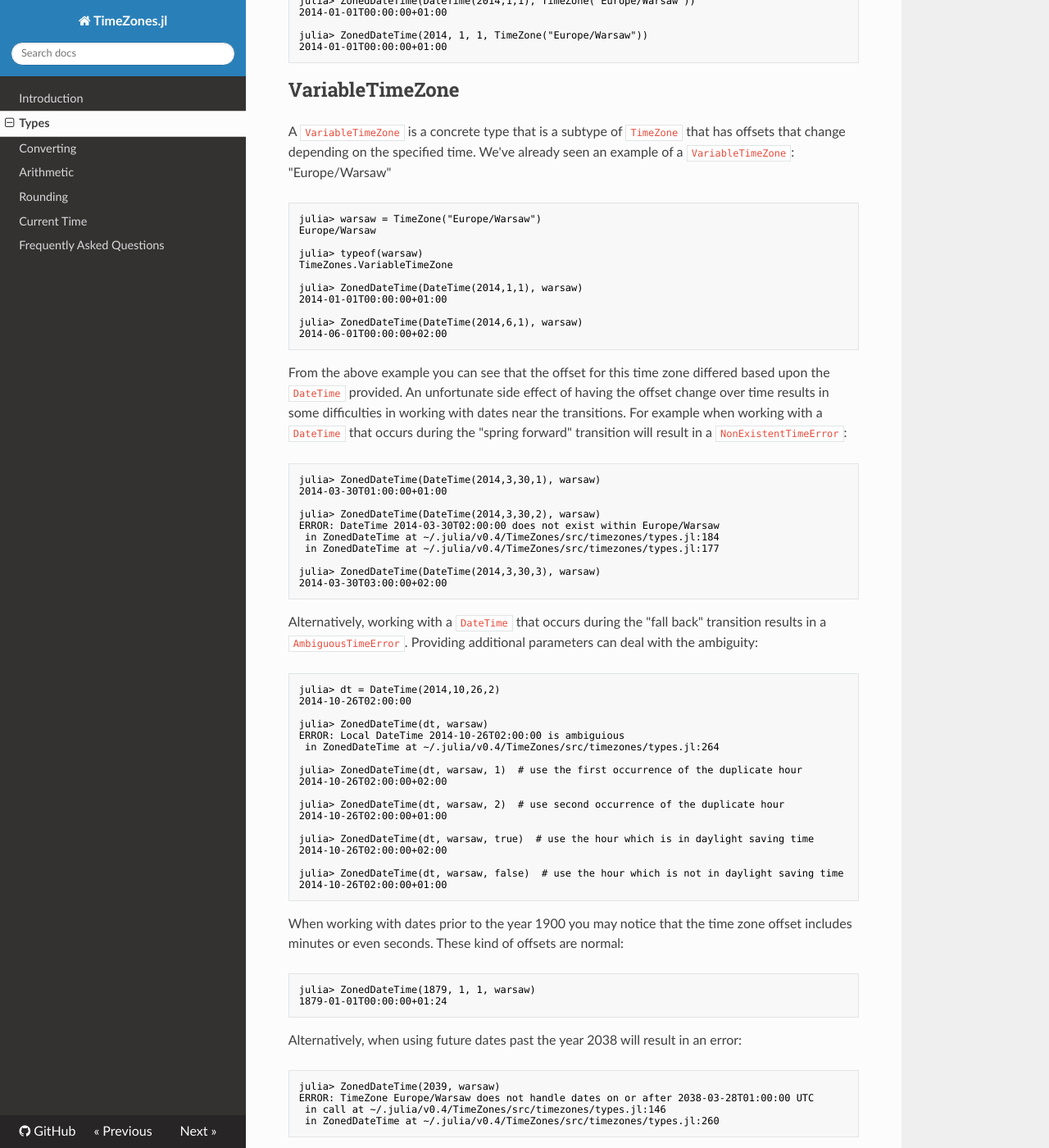
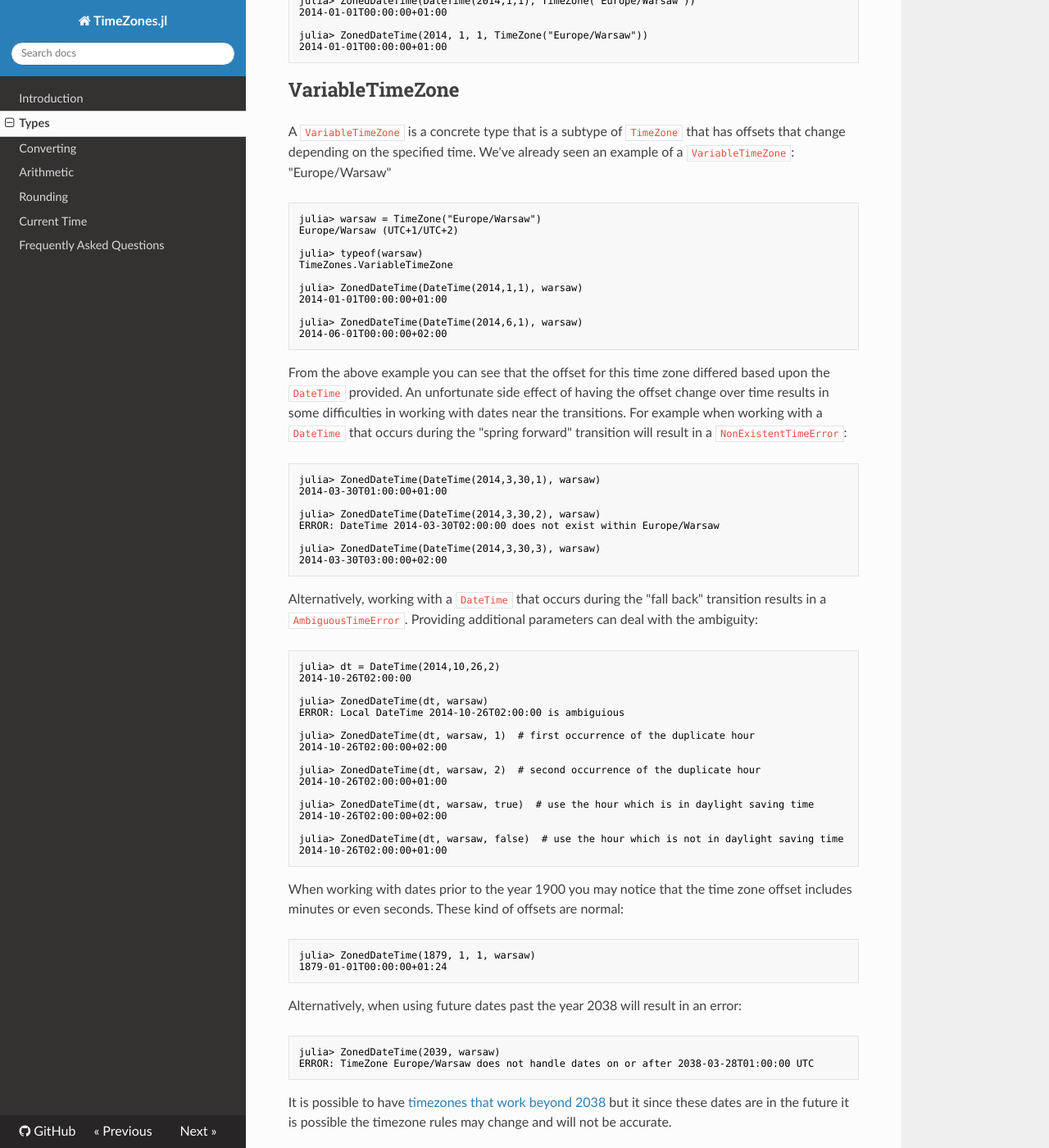
Before and after one commit to JuliaTime/TimeZones.jl, an MkDocs documentation site: the page built from docs/types.md, in a window 1280 px wide and 1400 px high, scrolled down 636 px. Shown: the whole window at 82% size. Built offline with MkDocs 1.6.1, drawn with Linux system fonts in a browser that asks for light colours; nearby versions of some CDN libraries; old or Windows-style settings are respelled for this version of MkDocs.

Commit message:
Update documentation with missed changes

````diff
--- a/docs/types.md
+++ b/docs/types.md
@@ -6,7 +6,7 @@ A `TimeZone` is an abstract type that represents information regarding a specifi
 TimeZone("Europe/Warsaw")
 ```
 
-To see all of the [currently available](/faq/#why-are-the-etc-time-zones-unsupported) time zone names:
+To see all of the [currently available](faq#why-are-the-etc-time-zones-unsupported) time zone names:
 
 ```julia
 timezone_names()
@@ -32,7 +32,7 @@ A `VariableTimeZone` is a concrete type that is a subtype of `TimeZone` that has
 
 ```julia
 julia> warsaw = TimeZone("Europe/Warsaw")
-Europe/Warsaw
+Europe/Warsaw (UTC+1/UTC+2)
 
 julia> typeof(warsaw)
 TimeZones.VariableTimeZone
@@ -52,8 +52,6 @@ julia> ZonedDateTime(DateTime(2014,3,30,1), warsaw)
 
 julia> ZonedDateTime(DateTime(2014,3,30,2), warsaw)
 ERROR: DateTime 2014-03-30T02:00:00 does not exist within Europe/Warsaw
- in ZonedDateTime at ~/.julia/v0.4/TimeZones/src/timezones/types.jl:184
- in ZonedDateTime at ~/.julia/v0.4/TimeZones/src/timezones/types.jl:177
 
 julia> ZonedDateTime(DateTime(2014,3,30,3), warsaw)
 2014-03-30T03:00:00+02:00
@@ -67,12 +65,11 @@ julia> dt = DateTime(2014,10,26,2)
 
 julia> ZonedDateTime(dt, warsaw)
 ERROR: Local DateTime 2014-10-26T02:00:00 is ambiguious
- in ZonedDateTime at ~/.julia/v0.4/TimeZones/src/timezones/types.jl:264
 
-julia> ZonedDateTime(dt, warsaw, 1)  # use the first occurrence of the duplicate hour
+julia> ZonedDateTime(dt, warsaw, 1)  # first occurrence of the duplicate hour
 2014-10-26T02:00:00+02:00
 
-julia> ZonedDateTime(dt, warsaw, 2)  # use second occurrence of the duplicate hour
+julia> ZonedDateTime(dt, warsaw, 2)  # second occurrence of the duplicate hour
 2014-10-26T02:00:00+01:00
 
 julia> ZonedDateTime(dt, warsaw, true)  # use the hour which is in daylight saving time
@@ -94,11 +91,9 @@ Alternatively, when using future dates past the year 2038 will result in an erro
 ```julia
 julia> ZonedDateTime(2039, warsaw)
 ERROR: TimeZone Europe/Warsaw does not handle dates on or after 2038-03-28T01:00:00 UTC
- in call at ~/.julia/v0.4/TimeZones/src/timezones/types.jl:146
- in ZonedDateTime at ~/.julia/v0.4/TimeZones/src/timezones/types.jl:260
 ```
 
-It is possible to have [timezones that work beyond 2038](faq/#far-future-zoneddatetime-with-variabletimezone) but it since these dates are in the future it is possible the timezone rules may change and will not be accurate.
+It is possible to have [timezones that work beyond 2038](faq#far-future-zoneddatetime-with-variabletimezone) but it since these dates are in the future it is possible the timezone rules may change and will not be accurate.
 
 
 ## FixedTimeZone
````
Also changed, not shown: docs/arithmetic.md (+5 -4 lines), docs/conversions.md (+1 -1 lines), docs/faq.md (+3 -5 lines), docs/rounding.md (+1 -1 lines), 1 other file.
